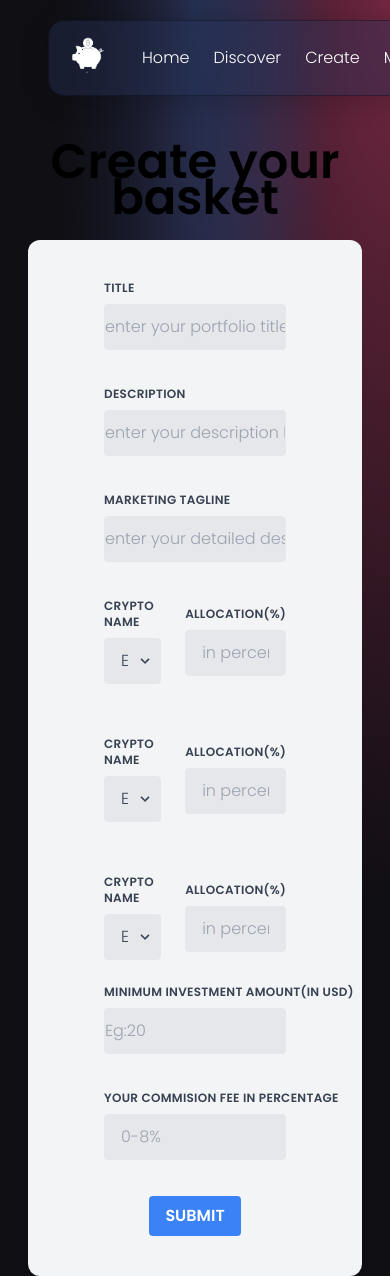
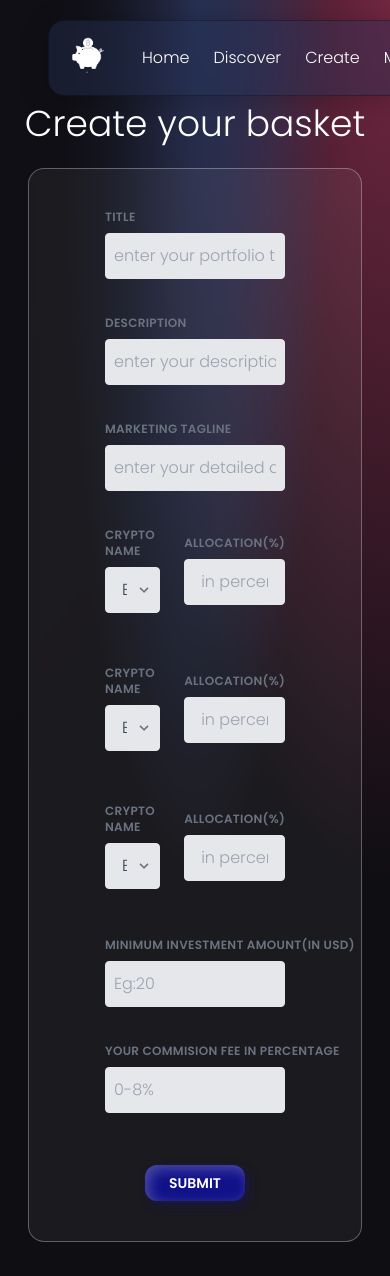
Before and after one commit to salmanpary/FinEz, a React (Create React App) app: page /createbasket in a window 390 px wide. After the commit the page ends 1242 px from the top, so only its background shows below. Built offline with nearby package versions, Linux system fonts and the light colour scheme.

Commit message:
added styles

```diff
--- a/src/components/Createbasket.js
+++ b/src/components/Createbasket.js
@@ -102,20 +102,20 @@ const Createbasket = () => {
   return (
     <>
       <form action="post" onSubmit={formonsubmit}>
-        <div className="heading text-center text-3xl font-bold mb-6">
+        <div className="text-white mt-10 text-center text-4xl font-medium mb-6">
           Create your basket
         </div>
-        <div className="bg-gray-100 rounded-xl  px-16 py-10  mx-7 ">
+        <div className="bg-gray-100 rounded-xl white-glassmorphism px-16 py-10  mx-7 ">
           <div className="flex justify-center">
             <div class="w-full md:w-1/2 px-3 mb-6 md:mb-0">
               <label
-                class="block uppercase tracking-wide text-gray-700 text-xs font-bold mb-2 whitespace-nowrap"
+                class="block uppercase tracking-wide text-gray-500 text-xs font-bold mb-2 whitespace-nowrap"
                 for="grid-first-name"
               >
                 Title
               </label>
               <input
-                class="appearance-none block w-full bg-gray-200 text-gray-700 border rounded py-3  mb-3 leading-tight focus:outline-none focus:bg-white"
+                class="appearance-none block w-full bg-gray-200 text-gray-700 border rounded py-3 px-2 mb-3 leading-tight focus:outline-none focus:bg-white"
                 id="grid-first-name"
                 type="text"
                 placeholder="enter your portfolio title"
@@ -127,13 +127,13 @@ const Createbasket = () => {
           <div className="flex justify-center">
             <div class="w-full md:w-1/2 px-3 mb-6 md:mb-0">
               <label
-                class="block uppercase tracking-wide text-gray-700 text-xs font-bold mb-2 whitespace-nowrap"
+                class="block uppercase tracking-wide text-gray-500 text-xs font-bold mb-2 whitespace-nowrap"
                 for="grid-first-name"
               >
                 Description
               </label>
               <input
-                class="appearance-none block w-full bg-gray-200 text-gray-700 border rounded py-3  mb-3 leading-tight focus:outline-none focus:bg-white"
+                class="appearance-none px-2 block w-full bg-gray-200 text-gray-700 border rounded py-3  mb-3 leading-tight focus:outline-none focus:bg-white"
                 id="grid-first-name"
                 type="text"
                 placeholder="enter your description here"
@@ -144,13 +144,13 @@ const Createbasket = () => {
           <div className="flex justify-center">
             <div class="w-full md:w-1/2 px-3 mb-6 md:mb-0">
               <label
-                class="block uppercase tracking-wide text-gray-700 text-xs font-bold mb-2 whitespace-nowrap"
+                class="block uppercase tracking-wide text-gray-500 text-xs font-bold mb-2 whitespace-nowrap"
                 for="grid-first-name"
               >
                 Marketing tagline
               </label>
               <input
-                class="appearance-none block w-full bg-gray-200 text-gray-700 border rounded py-3  mb-3 leading-tight focus:outline-none focus:bg-white"
+                class="appearance-none px-2 block w-full bg-gray-200 text-gray-700 border rounded py-3  mb-3 leading-tight focus:outline-none focus:bg-white"
                 id="grid-first-name"
                 type="text"
                 placeholder="enter your detailed description here"
@@ -161,7 +161,7 @@ const Createbasket = () => {
           <div className="flex justify-center items-center mb-7">
             <div class="w-full md:w-1/3 px-3 mb-6 md:mb-0">
               <label
-                class="block uppercase tracking-wide text-gray-700 text-xs font-bold mb-2"
+                class="block uppercase tracking-wide text-gray-500 text-xs font-bold mb-2"
                 for="grid-state"
               >
                 Crypto name
@@ -180,7 +180,7 @@ const Createbasket = () => {
                     <option >{datas}</option>
                   ))}
                 </select>
-                <div class="pointer-events-none absolute inset-y-0 right-0 flex items-center px-2 text-gray-700">
+                <div class="pointer-events-none absolute inset-y-0 right-0 flex items-center px-2 text-gray-500">
                   <svg
                     class="fill-current h-4 w-4"
                     xmlns="http://www.w3.org/2000/svg"
@@ -193,7 +193,7 @@ const Createbasket = () => {
             </div>
             <div class="w-full md:w-1/3 px-3 mb-6 md:mb-0">
               <label
-                class="block uppercase tracking-wide text-gray-700 text-xs font-bold mb-2"
+                class="block uppercase tracking-wide text-gray-500 text-xs font-bold mb-2"
                 for="grid-zip"
               >
                 Allocation(%)
@@ -210,7 +210,7 @@ const Createbasket = () => {
           <div className="flex  justify-center items-center mb-7">
             <div class="w-full md:w-1/3 px-3 mb-6 md:mb-0">
               <label
-                class="block uppercase tracking-wide text-gray-700 text-xs font-bold mb-2"
+                class="block uppercase tracking-wide text-gray-500 text-xs font-bold mb-2"
                 for="grid-state"
               >
                 Crypto name
@@ -229,7 +229,7 @@ const Createbasket = () => {
                     <option >{datas}</option>
                   ))}
                 </select>
-                <div class="pointer-events-none absolute inset-y-0 right-0 flex items-center px-2 text-gray-700">
+                <div class="pointer-events-none absolute inset-y-0 right-0 flex items-center px-2 text-gray-500">
                   <svg
                     class="fill-current h-4 w-4"
                     xmlns="http://www.w3.org/2000/svg"
@@ -242,7 +242,7 @@ const Createbasket = () => {
             </div>
             <div class="w-full md:w-1/3 px-3 mb-6 md:mb-0">
               <label
-                class="block uppercase tracking-wide text-gray-700 text-xs font-bold mb-2"
+                class="block uppercase tracking-wide text-gray-500 text-xs font-bold mb-2"
                 for="grid-zip"
               >
                 Allocation(%)
@@ -259,7 +259,7 @@ const Createbasket = () => {
           <div className="flex justify-center items-center">
             <div class="w-full md:w-1/3 px-3 mb-6 md:mb-0">
               <label
-                class="block uppercase tracking-wide text-gray-700 text-xs font-bold mb-2"
+                class="block uppercase tracking-wide text-gray-500 text-xs font-bold mb-2"
                 for="grid-state"
               >
                 Crypto name
@@ -278,7 +278,7 @@ const Createbasket = () => {
                     <option >{datas}</option>
                   ))}
                 </select>
-                <div class="pointer-events-none absolute inset-y-0 right-0 flex items-center px-2 text-gray-700">
+                <div class="pointer-events-none absolute inset-y-0 right-0 flex items-center px-2 text-gray-500">
                   <svg
                     class="fill-current h-4 w-4"
                     xmlns="http://www.w3.org/2000/svg"
@@ -291,7 +291,7 @@ const Createbasket = () => {
             </div>
             <div class="w-full md:w-1/3 px-3 mb-6 md:mb-0">
               <label
-                class="block uppercase tracking-wide text-gray-700 text-xs font-bold mb-2"
+                class="block uppercase tracking-wide text-gray-500 text-xs font-bold mb-2"
                 for="grid-zip"
               >
                 Allocation(%)
@@ -307,15 +307,15 @@ const Createbasket = () => {
           </div>
 
           <div className="flex justify-center">
-            <div class="w-full md:w-1/2 px-3 mb-6 md:mb-0">
+            <div class="w-full md:w-1/2 px-3 mb-6 md:mb-0 mt-6">
               <label
-                class="block uppercase tracking-wide text-gray-700 text-xs font-bold mb-2 whitespace-nowrap"
+                class="block uppercase tracking-wide text-gray-500 text-xs font-bold mb-2 whitespace-nowrap"
                 for="grid-first-name"
               >
                 Minimum investment amount(in USD)
               </label>
               <input
-                class="appearance-none block w-full bg-gray-200 text-gray-700 border rounded py-3  mb-3 leading-tight focus:outline-none focus:bg-white"
+                class="appearance-none px-2 block w-full bg-gray-200 text-gray-700 border rounded py-3  mb-3 leading-tight focus:outline-none focus:bg-white"
                 id="grid-first-name"
                 type="text"
                 placeholder="Eg:20"
@@ -326,13 +326,13 @@ const Createbasket = () => {
           <div className="flex justify-center">
             <div class="w-full md:w-1/2 px-3 mb-6 md:mb-0">
               <label
-                class="block uppercase tracking-wide text-gray-700 text-xs font-bold mb-2 whitespace-nowrap"
+                class="block uppercase tracking-wide text-gray-500 text-xs font-bold mb-2 whitespace-nowrap"
                 for="grid-first-name"
               >
                 Your commision fee in percentage
               </label>
               <input
-                class="appearance-none block w-full bg-gray-200 text-gray-700 border  rounded py-3 px-4 mb-3 leading-tight focus:outline-none focus:bg-white"
+                class="appearance-none block w-full bg-gray-200 text-gray-700 border  rounded py-3 px-2 mb-3 leading-tight focus:outline-none focus:bg-white"
                 id="grid-first-name"
                 type="text"
                 placeholder="0-8%"
@@ -342,7 +342,7 @@ const Createbasket = () => {
             </div>
           </div>
           <div className=" flex justify-center">
-            <button class="bg-blue-500 hover:bg-blue-700 text-white font-bold py-2 px-4 rounded">
+            <button class="blue_3d  text-white font-bold py-2 px-6 mt-4 rounded text-sm">
               SUBMIT
             </button>
           </div>
--- a/src/pages/Home.js
+++ b/src/pages/Home.js
@@ -89,7 +89,7 @@ function Home({ setBasket, basket }) {
                         ar?.BTCUSDT?.BTCUSDT ?
                             <h3 className='text-2xl font-bold  text-green-500'>{parseFloat(ar.BTCUSDT.BTCUSDT).toFixed(2)}</h3>
                             :
-                            <h3 className='text-2xl font-medium'>Loading...</h3>
+                            <h3 className='text-2xl font-medium text-white'>Loading...</h3>
                     }
                 </div>
                 <div className="">
--- a/src/pages/Home2.css
+++ b/src/pages/Home2.css
@@ -76,3 +76,11 @@ p {
     /* color: black; */
     transition: 0.3s;
 }
+
+.portfolio_cards:hover {
+    /* background-color: rgb(49, 19, 74); */
+    background: rgb(39, 51, 89, 0.4);
+    background-image:
+        radial-gradient(at 0% 0%, rgb(72, 26, 72) 0, transparent 80%);
+    transition: 0.3s;
+}
--- a/src/pages/Login.js
+++ b/src/pages/Login.js
@@ -36,8 +36,8 @@ function Login() {
     }
     return (
         <div className='flex mt-24 justify-center items-center'>
-            <div class="p-5 w-1/4 box_3d max-w-xs">
-                <form class="bg-white pt-6 pb-8 mb-4">
+            <div class="p-5 w-1/4 bg-white box_3d  max-w-xs">
+                <form class=" pt-6 pb-8 mb-4">
                     <div class="mb-4">
                         <label class="block text-blue-800 text-sm font-bold mb-2" for="username">
                             Email
```
Also changed, not shown: src/components/FriendsFollow.js (+5 -5 lines), src/pages/Friends.js (+10 -10 lines).
